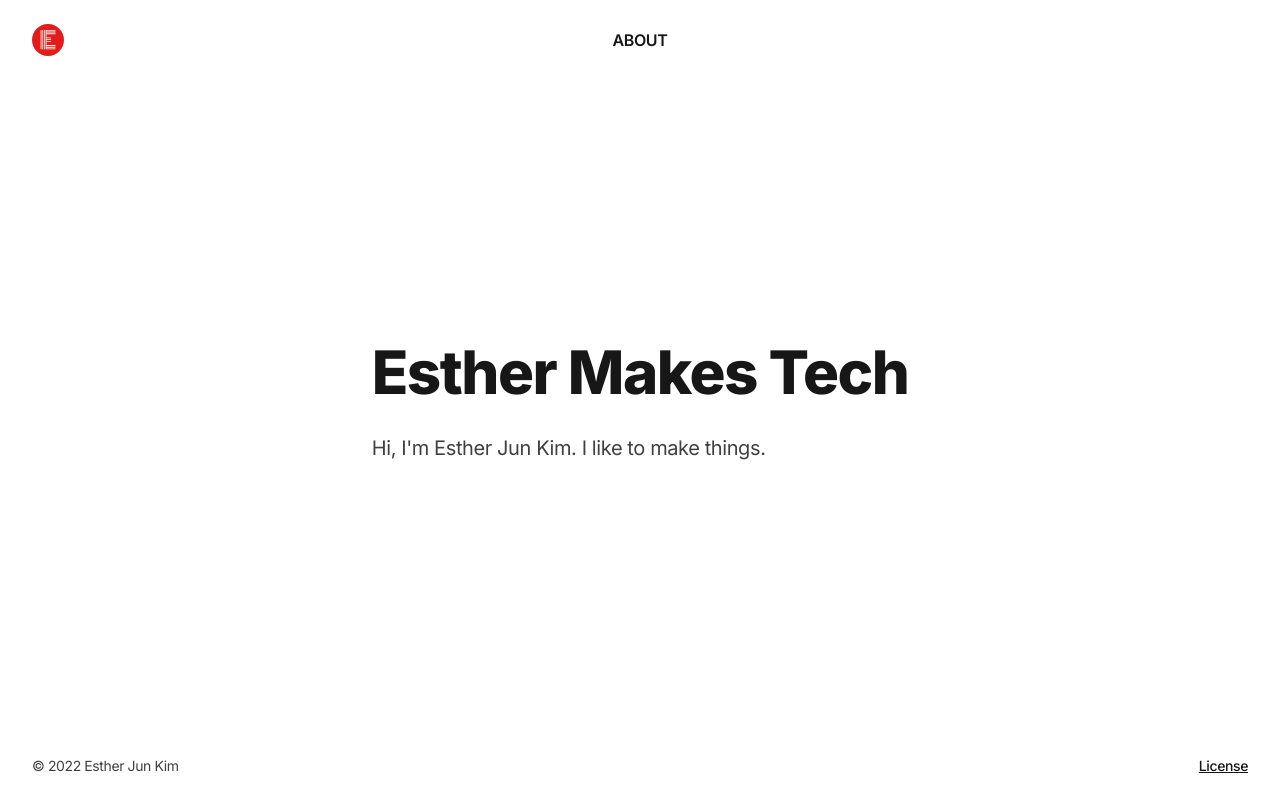
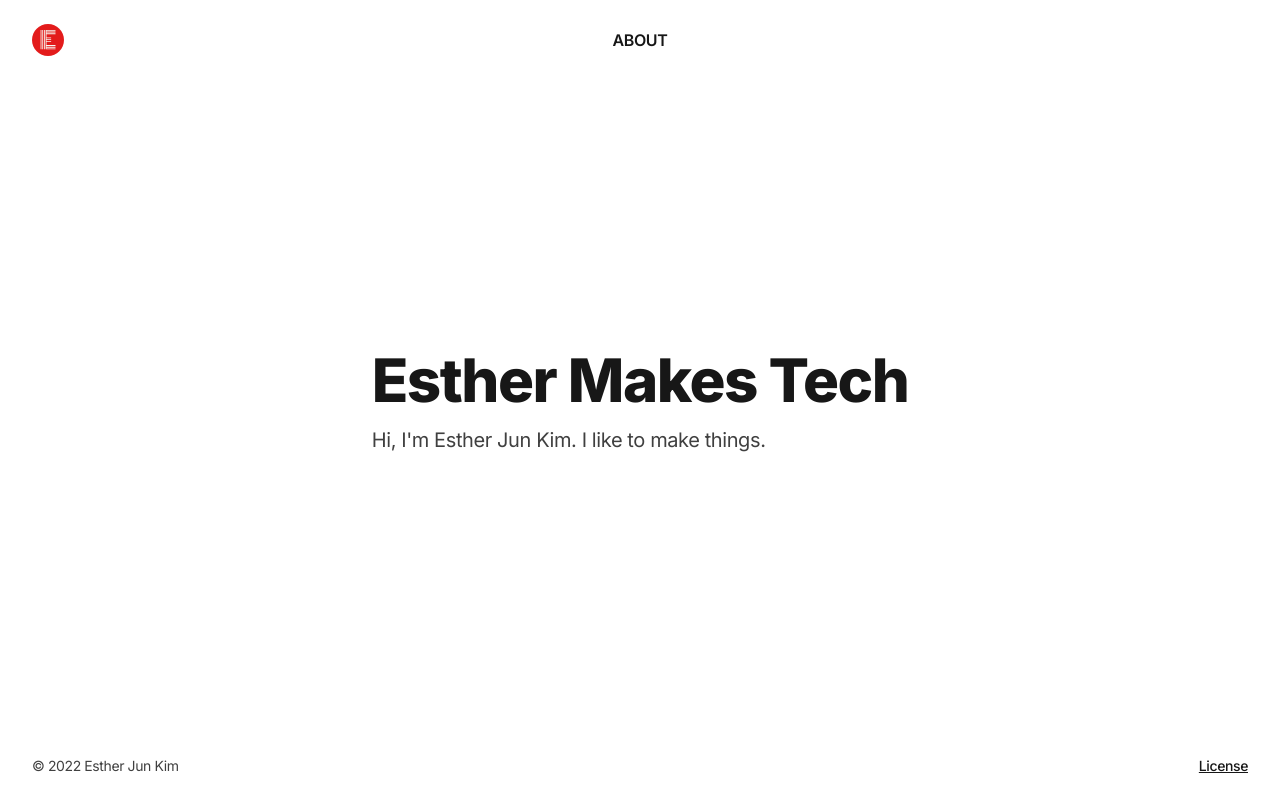
Before and after one commit to estherjk/esthermakes.tech, a Next.js app: page / in a window 1280 px wide. Built offline with nearby package versions, Linux system fonts and the light colour scheme.

Commit message:
Remove bottom padding from title

```diff
--- a/src/pages/index.tsx
+++ b/src/pages/index.tsx
@@ -5,9 +5,7 @@ const IndexPage = () => {
     <BaseLayout>
       <div className="flex flex-col items-center px-4">
         <div className="w-fit">
-          <h1 className="text-4xl sm:text-5xl lg:text-6xl font-extrabold pb-4">
-            Esther Makes Tech
-          </h1>
+          <h1 className="text-4xl sm:text-5xl lg:text-6xl font-extrabold">Esther Makes Tech</h1>
           <p className="text-xl">Hi, I'm Esther Jun Kim. I like to make things.</p>
         </div>
       </div>
```
